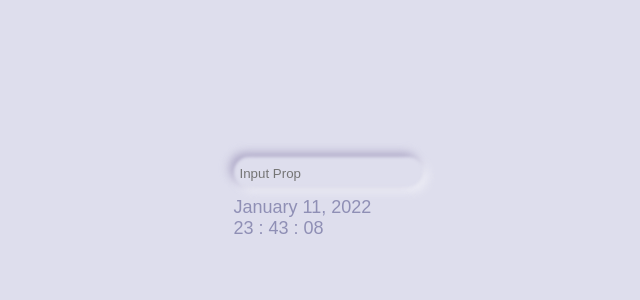
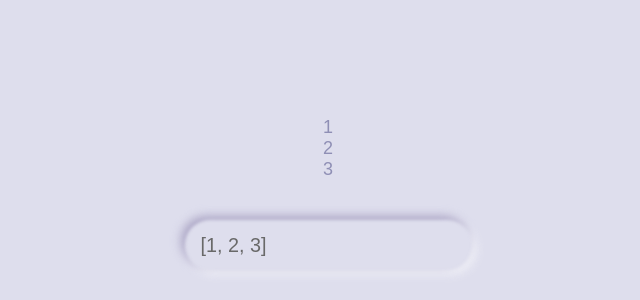
Before and after one commit to Rikki407/ramp-task, a React (Vite) app: page / in a window 1280 px wide. Shown: the part 202-502 px from the top of the page, without its empty margins (312-952 px from the left). Built offline with nearby package versions, Linux system fonts and the light colour scheme.

Commit message:
styling v1

```diff
--- a/src/App.css
+++ b/src/App.css
@@ -33,16 +33,16 @@ body {
 
 .neu-input-container {
     position: relative;
-    height: 30px;
+    height: 50px;
     flex: 1;
-    padding: 0 4px;
+    padding: 0 14px;
 }
 .neu-input-container:before {
     cursor: pointer;
     content: '';
     position: absolute;
     width: 100%;
-    height: 30px;
+    height: 50px;
     left: 0px;
     border-radius: 26px;
     filter: blur(1.5px);
@@ -54,12 +54,22 @@ body {
     -webkit-appearance: none;
     margin: 0;
     width: 100%;
-    height: 30px;
+    height: 100%;
     background: transparent;
     position: relative;
     border: none;
+    font-size: 1.1em;
+    color: dimgrey;
 }
 .neu-input-container > input:focus {
     /* To remove default (mostly blue) outline appplied by browsers on :focus */
     outline: 0;
 }
+
+::placeholder {
+    color: var(--l-object);
+    opacity: 1;
+}
+::-ms-input-placeholder {
+    color: var(--l-object);
+}
--- a/src/App.jsx
+++ b/src/App.jsx
@@ -4,12 +4,18 @@ import './App.css';
 import Ramp from './components/Ramp';
 
 function App() {
+    const [input, setInput] = useState('[1, 2, 3]');
+    const handleChange = (e) => setInput(e.target.value);
     return (
         <div>
+            <Ramp input={input} />
             <div className="neu-input-container" style={{ marginBottom: 10 }}>
-                <input placeholder="Input Prop" />
+                <input
+                    placeholder="Input Prop"
+                    onChange={handleChange}
+                    value={input}
+                />
             </div>
-            <Ramp />
         </div>
     );
 }
--- /dev/null
+++ b/src/components/Ramp.css
@@ -0,0 +1,31 @@
+.container {
+    position: relative;
+    margin-bottom: 40px;
+    display: grid;
+    place-items: center;
+}
+.clock {
+    display: grid;
+    place-items: center;
+    width: 150px;
+    height: 150px;
+    padding: 20px;
+    font-size: 1.2em;
+    font-weight: lighter;
+}
+
+.clock:before {
+    content: '';
+    width: 150px;
+    height: 150px;
+    padding: 20px;
+    border-radius: 50%;
+    filter: blur(1.5px);
+    position: absolute;
+    transition-duration: 300ms;
+    background: var(--l-neutral);
+    box-shadow: 7px 7px 15px var(--l-shadow), -7px -7px 15px var(--l-light);
+}
+.clock > div {
+    z-index: 1;
+}
--- a/src/components/Ramp.jsx
+++ b/src/components/Ramp.jsx
@@ -1,3 +1,4 @@
+import './Ramp.css';
 import React from 'react';
 import useDateTime from '../hooks/useDateTime';
 
@@ -5,20 +6,38 @@ const DateTime = () => {
     const { seconds, minutes, hours, month, day, year } = useDateTime();
 
     return (
-        <>
-            <div>
-                {month + ' '}
-                {day}, {year}
-            </div>
+        <div className="clock">
+            <div>{month + ' ' + day}</div>
+            <div style={{ fontSize: '1.9em' }}>{year}</div>
             <div>
                 {hours} : {minutes} : {seconds}
             </div>
-        </>
+        </div>
     );
 };
 
+const List = ({ input }) => {
+    return input.map((item, idx) => <div key={idx}>{item}</div>);
+};
+
 const Ramp = ({ input }) => {
-    return <DateTime />;
+    let isArray = false;
+    try {
+        isArray = Array.isArray(JSON.parse(input));
+    } catch (error) {
+        isArray = false;
+    }
+    return (
+        <div className="container">
+            {!input ? (
+                <DateTime />
+            ) : isArray ? (
+                <List input={JSON.parse(input)} />
+            ) : (
+                <div>{input}</div>
+            )}
+        </div>
+    );
 };
 
 export default Ramp;
```
